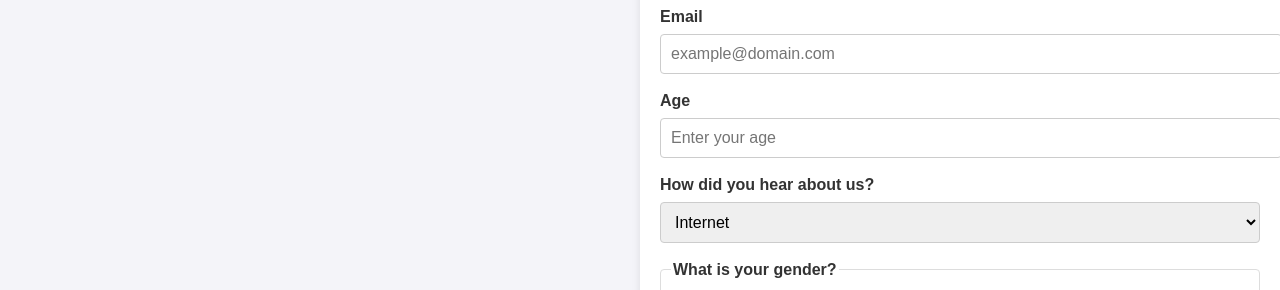
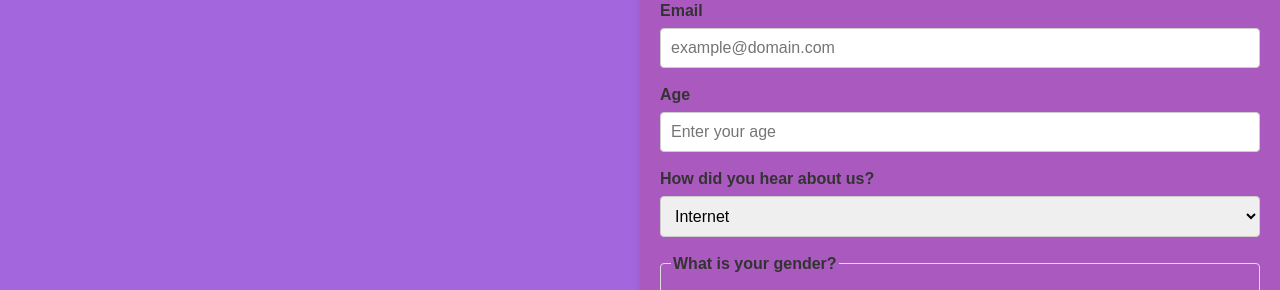
Before and after one commit to Tapiafx/Proyecto-Daniel, a plain HTML site: page index.html in a window 1280 px wide. Shown: the top 290 px of the page. Drawn offline with Linux system fonts and the light colour scheme.

Commit message:
Cambio colores

```diff
--- a/index.html
+++ b/index.html
@@ -1,4 +1,4 @@
-<!DOCTYPE html>
+clea<!DOCTYPE html>
 <html lang="en">
 <head>
     <meta charset="UTF-8">
--- a/styles.css
+++ b/styles.css
@@ -1,6 +1,6 @@
 body {
     font-family: Arial, sans-serif;
-    background-color: #f4f4f9;
+    background-color: #a466dd;
     margin: 0;
     padding: 0;
     display: flex;
@@ -21,7 +21,7 @@ body {
   }
 
   form#survey-form {
-    background-color: #fff;
+    background-color: #aa5abe;
     padding: 20px;
     width: 80%;
     max-width: 600px;
```
